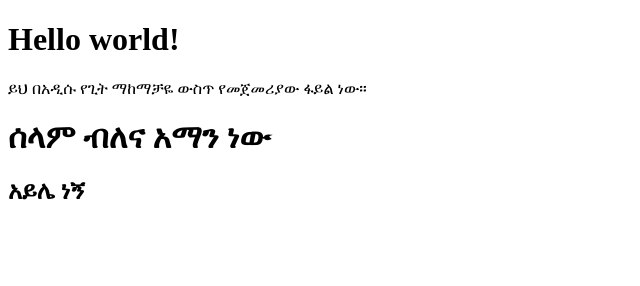
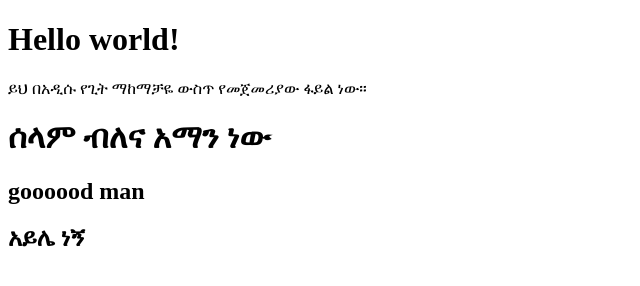
Before and after one commit to haile-mamo/ss, a plain HTML site: page index.html in a window 1280 px wide. Shown: the whole page, without its empty margins (0-640 px from the left). Drawn offline with Linux system fonts and the light colour scheme.

```diff
--- a/index.html
+++ b/index.html
@@ -8,6 +8,7 @@
 <h1>Hello world!</h1>
 <p>ይህ በአዲሱ የጊት ማከማቻዬ ውስጥ የመጀመሪያው ፋይል ነው።</p>
 <h1>ሰላም ብለና አማን ነው</h1>
+<h2>goooood man</h2>
 <h2>አይሌ ነኝ</h2>
 </body>
 </html>
```
